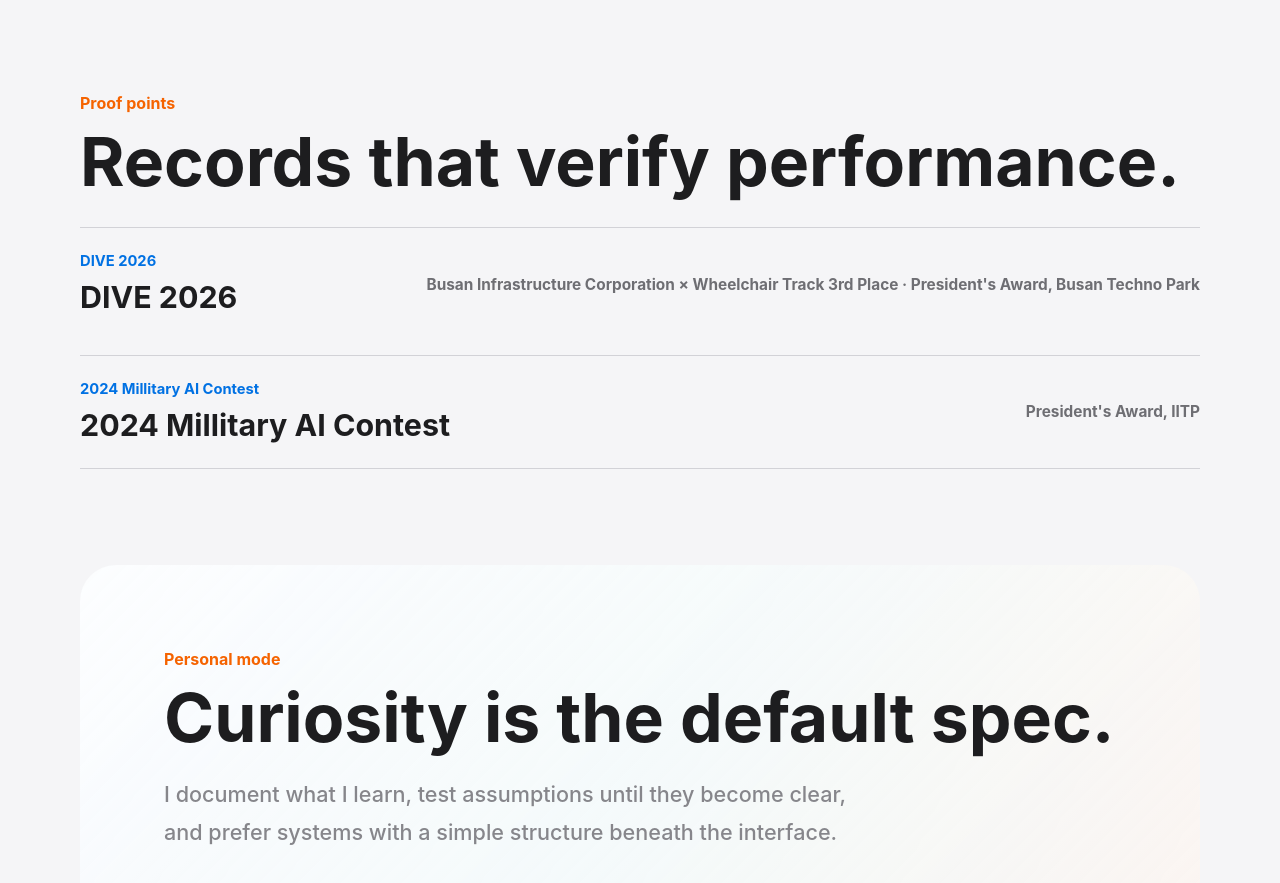
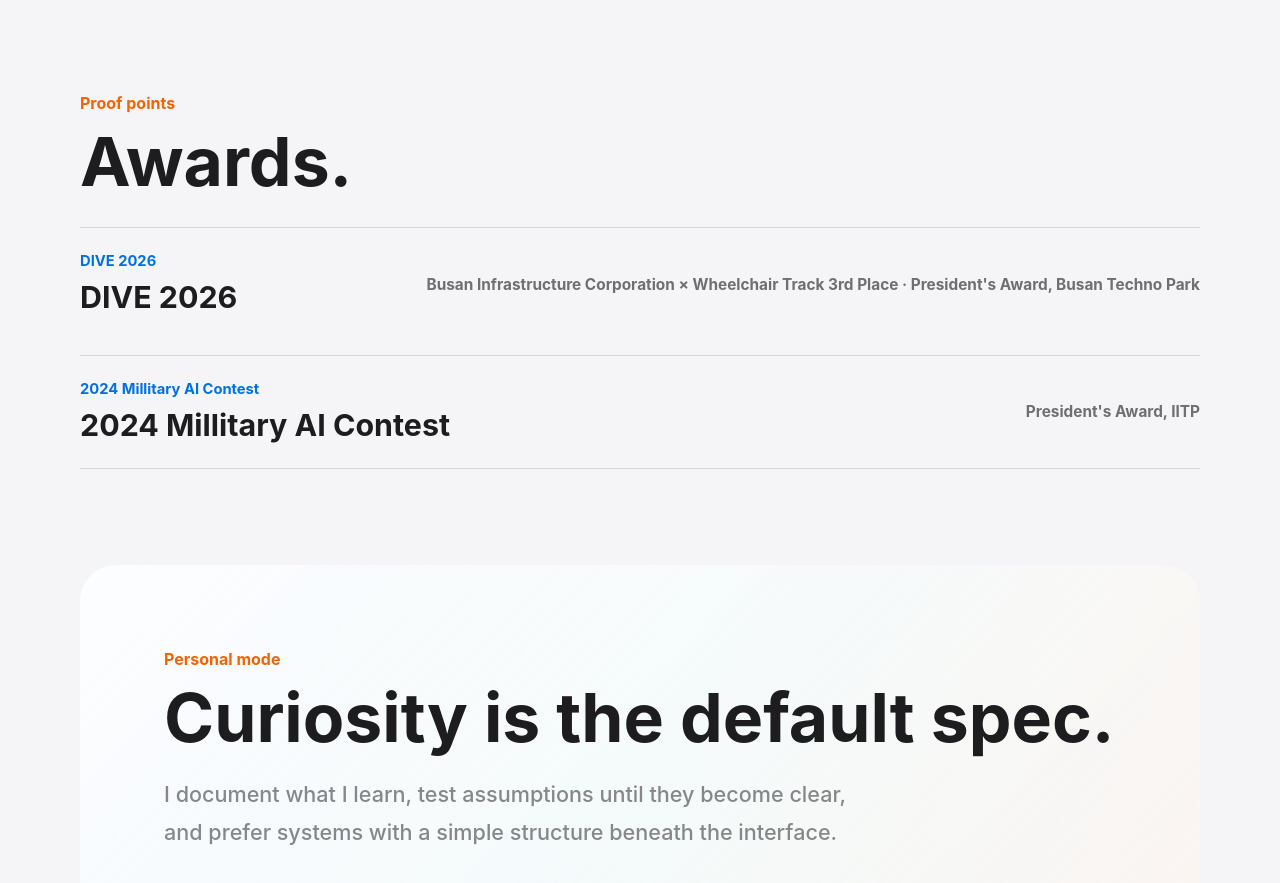
Before and after one commit to 192cm/192cm.github.io, a plain HTML site: page en/index.html in a window 1280 px wide. Shown: the part 2765-3648 px from the top of the page. Drawn offline with Linux system fonts and the light colour scheme.

Commit message:
docs(awards): simplify English section heading

```diff
--- a/en/index.html
+++ b/en/index.html
@@ -170,7 +170,7 @@
       <section class="section" id="awards" aria-labelledby="awards-title">
         <div class="section-heading reveal">
           <p class="eyebrow">Proof points</p>
-          <h2 id="awards-title">Records that verify performance.</h2>
+          <h2 id="awards-title">Awards.</h2>
         </div>
 
         <div class="award-list reveal">
```
